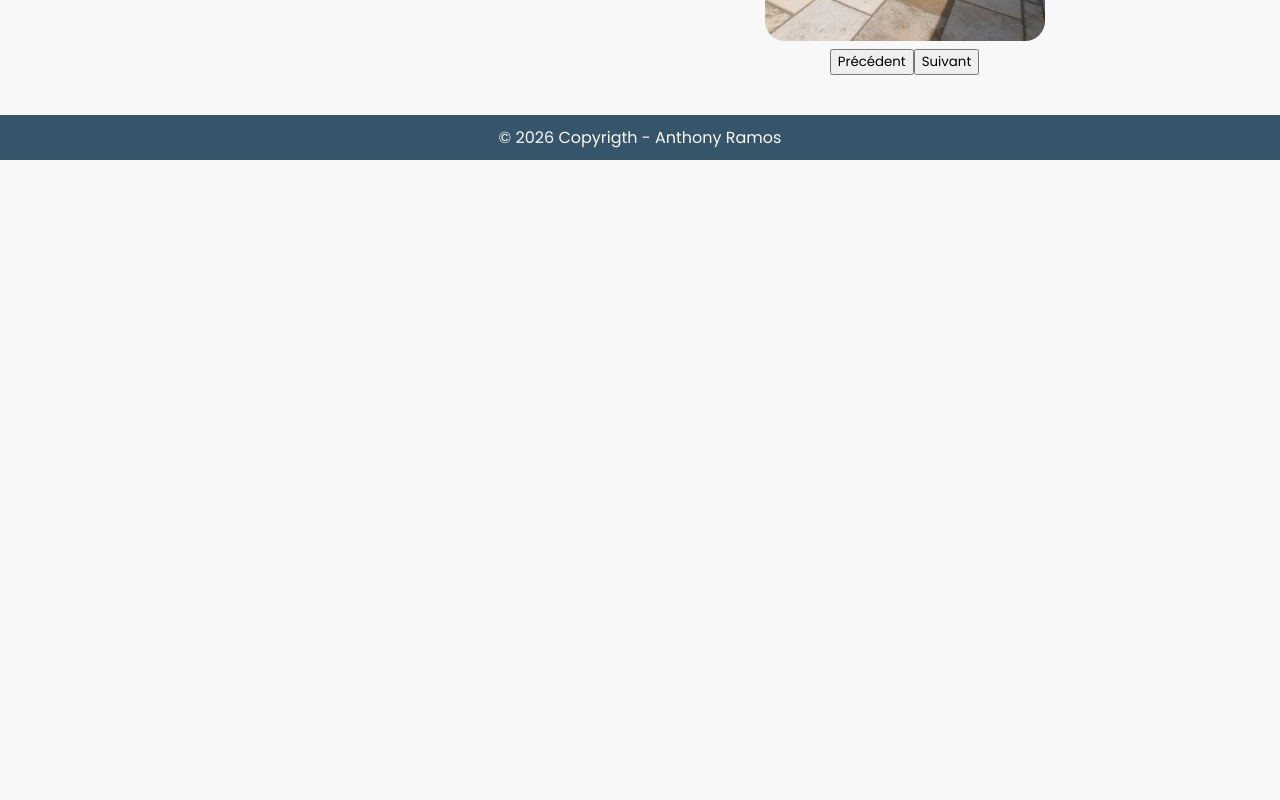
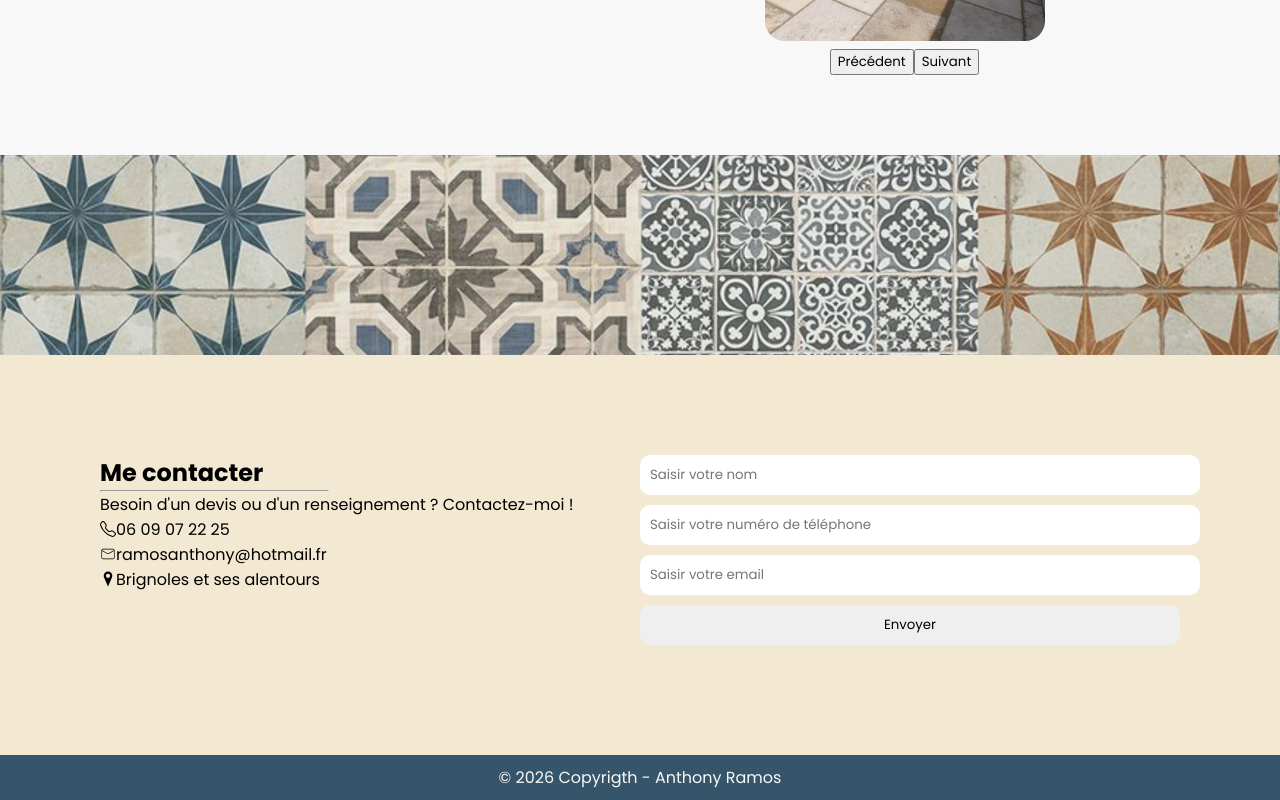
Before and after one commit to gaelramos-ship-i/carellage, a React (Vite) app: page / in a window 1280 px wide. Shown: the part 397-1197 px from the top of the page. Before the commit the page ends 800 px from the top, so only its background shows below. Built offline with nearby package versions, Linux system fonts and the light colour scheme.

Commit message:
add banniere/contact

```diff
--- a/package.json
+++ b/package.json
@@ -12,6 +12,7 @@
   "dependencies": {
     "react": "^19.2.4",
     "react-dom": "^19.2.4",
+    "react-icons": "^5.6.0",
     "react-router-dom": "^7.13.2",
     "sass": "^1.98.0"
   },
--- /dev/null
+++ b/src/components/banniere.jsx
@@ -0,0 +1,7 @@
+import '../styles/banniere.scss';
+
+const Banniere = () => (
+    <section className='banniere'></section>
+)
+
+export default Banniere
--- /dev/null
+++ b/src/pages/Contact.jsx
@@ -0,0 +1,76 @@
+import { CiMail } from "react-icons/ci";
+import { BsTelephone } from "react-icons/bs";
+import { GiPositionMarker } from "react-icons/gi";
+import { useState } from "react";
+import '../styles/contact.scss'
+
+function Contact() {
+
+    const [nom, setNom] = useState("");
+    const [telephone, setTelephone] = useState("");
+    const [email, setEmail] = useState("");
+
+    const handleSubmit = (e) => {
+        e.preventDefault();
+        console.log("Nom :", nom);
+        console.log("Téléphone :", telephone);
+        console.log("Email :", email);
+    };
+
+    return (
+        <section className="section-contact">
+            <div className="contact">
+                <h1>Me contacter</h1>
+                <hr />
+                <p>Besoin d'un devis ou d'un renseignement ? Contactez-moi !</p>
+
+                <div className="icons">
+                    <article>
+                        <BsTelephone />
+                        <p>06 09 07 22 25</p>
+                    </article>
+                    <article>
+                        <CiMail />
+                        <p>ramosanthony@hotmail.fr</p>
+                    </article>
+                    <article>
+                        <GiPositionMarker />
+                        <p>Brignoles et ses alentours</p>
+                    </article>
+                </div>
+            </div>
+
+            <div className="formulaire">
+                <form onSubmit={handleSubmit}>
+                    <div>
+                        <input
+                            type="text"
+                            placeholder="Saisir votre nom"
+                            value={nom}
+                            onChange={(e) => setNom(e.target.value)}
+                        />
+                    </div>
+                    <div>
+                        <input
+                            type="number"
+                            placeholder="Saisir votre numéro de téléphone"
+                            value={telephone}
+                            onChange={(e) => setTelephone(e.target.value)}
+                        />
+                    </div>
+                    <div>
+                        <input
+                            type="email"
+                            placeholder="Saisir votre email"
+                            value={email}
+                            onChange={(e) => setEmail(e.target.value)}
+                        />
+                    </div>
+                    <button type="submit">Envoyer</button>
+                </form>
+            </div>
+        </section>
+    )
+}
+
+export default Contact
--- a/src/pages/Home.jsx
+++ b/src/pages/Home.jsx
@@ -2,6 +2,8 @@ import Navbar from '../components/Navbar.jsx'
 import Footer from '../components/Footer.jsx'
 import '../styles/home.scss'
 import Carousel from '../components/carousel.jsx'
+import Banniere from '../components/banniere.jsx'
+import Contact from './Contact.jsx'
 
 function Home(){
   return(
@@ -19,6 +21,8 @@ function Home(){
     <main>
 
       <Carousel />
+      <Banniere />
+      <Contact />
 
     </main>
 
--- a/src/styles/_variables.scss
+++ b/src/styles/_variables.scss
@@ -5,4 +5,5 @@ $primary-color:#f8f8f8;
 $back-color:#36556a;
 $hover-color: #e6c97f;
 $color-title: #b97349;
+$color-back: #f3e8d2;
 $font-family: "Poppins", sans-serif;
--- /dev/null
+++ b/src/styles/banniere.scss
@@ -0,0 +1,5 @@
+.banniere{
+    padding: 100px 0;
+    background-image: url("/images/banniere.png");
+    margin-top: 40px;
+}
--- /dev/null
+++ b/src/styles/contact.scss
@@ -0,0 +1,34 @@
+@import'./variables';
+
+.section-contact{
+    display: flex;
+    background: $color-back;
+    padding: 100px;
+}
+
+.contact{
+    width: 50%;
+    hr{
+        width: 42%;
+    }
+    article{
+        display: flex;
+        align-items: center;
+    }
+}
+
+.formulaire{
+    width: 50%;
+    input, button{
+        width: 100%;
+        border-radius: 10px;
+        border: none;
+        padding: 10px;
+        margin-bottom: 10px;
+    }
+    button:hover{
+        opacity: 0.7;
+        color: $color-title;
+        border: solid 1px $hover-color;
+    }
+}
```
Also changed, not shown: 1 other file (tests, documents, lock files or other folders).
